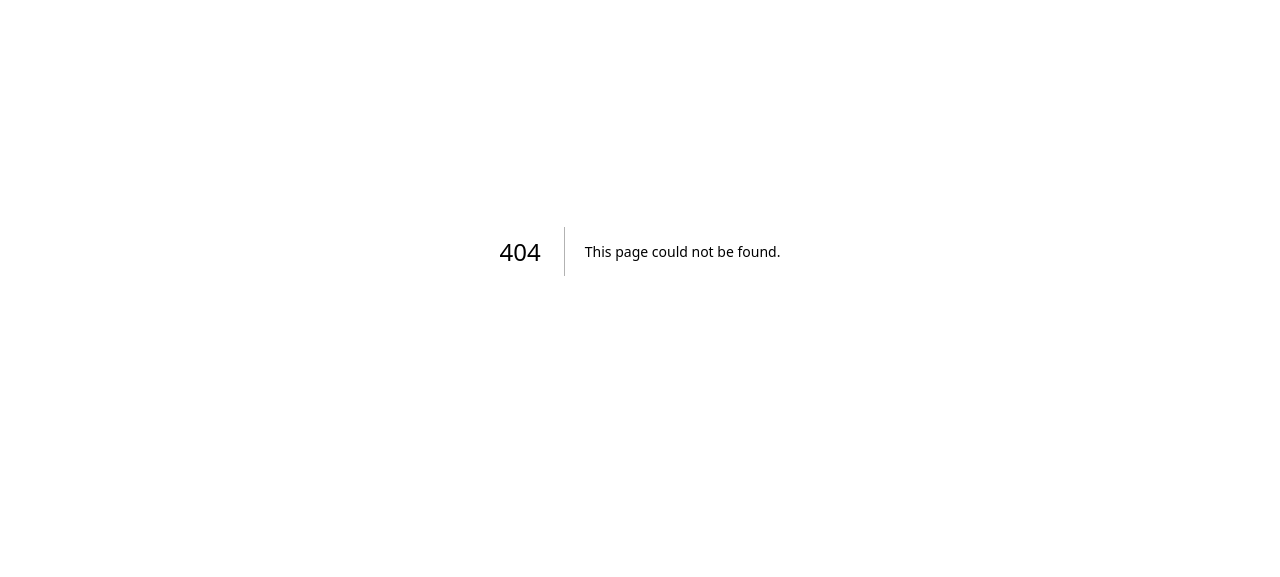
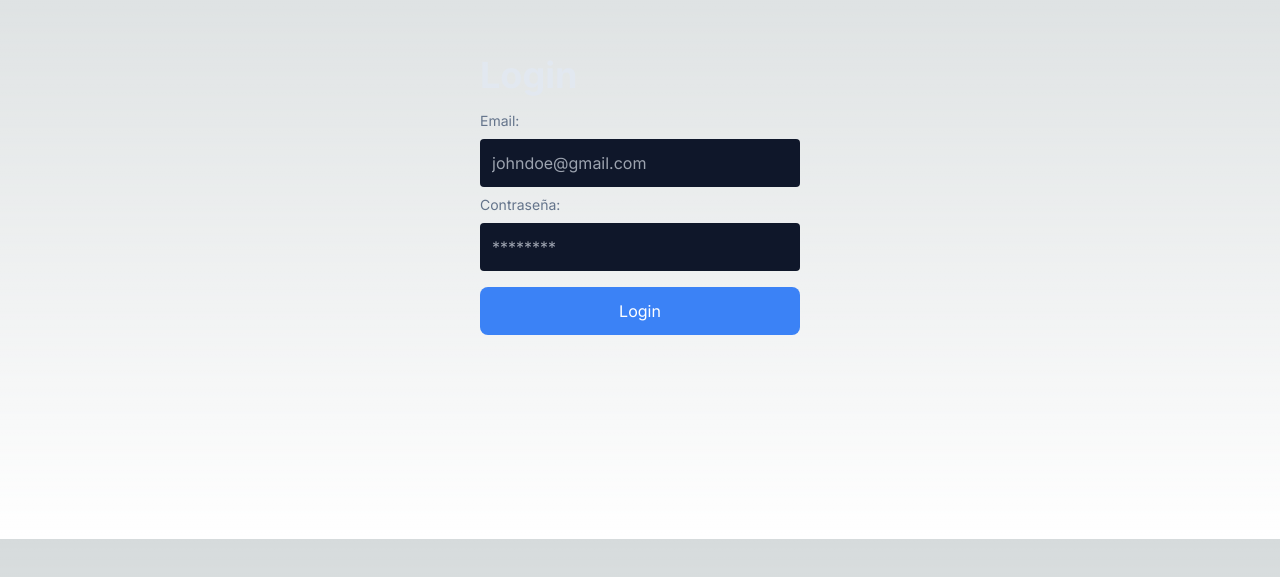
Before and after one commit to DevAngelSanchez/RGManagment360-front, a Next.js app: page /auth/login in a window 1280 px wide. Before the commit this address had no page. Shown: the part 149-726 px from the top of the page. Built offline with nearby package versions, Linux system fonts and the light colour scheme.

Commit message:
Implementado nextauth para inicio de sesion y mantener la sesion

```diff
--- /dev/null
+++ b/app/api/auth/[...nextauth]/route.ts
@@ -0,0 +1,2 @@
+import { handlers } from "@/auth" // Referring to the auth.ts we just created
+export const { GET, POST } = handlers
--- /dev/null
+++ b/app/auth/login/page.tsx
@@ -0,0 +1,87 @@
+"use client"
+import { useForm } from "react-hook-form";
+import { signIn } from "next-auth/react";
+import { useRouter } from "next/navigation";
+import { useState } from "react";
+
+function LoginPage() {
+
+  const { register, handleSubmit, formState: { errors } } = useForm();
+  const [error, setError] = useState('');
+  const router = useRouter();
+
+  const onSubmit = handleSubmit(async data => {
+    const res = await signIn("credentials", {
+      email: data.email,
+      password: data.password,
+      redirect: false
+    });
+
+    if (res?.error) {
+      setError(res?.error)
+    } else {
+      router.push('/dashboard');
+    }
+  })
+
+  return (
+    <div className="h-[calc(100vh-7rem)] flex justify-center items-center">
+      <form onSubmit={onSubmit} className="w-1/4">
+
+        {error && (
+          <p className="bg-red-500 text-lg">{error}</p>
+        )}
+
+        <h1 className="text-slate-200 font-bold text-4xl mb-4">Login</h1>
+
+        <label htmlFor="email" className="text-slate-500 mb-2 block text-sm">
+          Email:
+        </label>
+        <input
+          type="email"
+          {...register("email", {
+            required: {
+              value: true,
+              message: "Este campo es requerido",
+            },
+          })}
+          className="p-3 rounded block mb-2 bg-slate-900 text-slate-300 w-full"
+          placeholder="johndoe@gmail.com"
+        />
+
+        {errors.email && (
+          <span className="text-red-500 text-xs">
+            {errors.email.message?.toString()}
+          </span>
+        )}
+
+        <label htmlFor="password" className="text-slate-500 mb-2 block text-sm">
+          Contraseña:
+        </label>
+        <input
+          type="password"
+          {...register("password", {
+            required: {
+              value: true,
+              message: "Este campo es requerido",
+            },
+          })}
+          className="p-3 rounded block mb-2 bg-slate-900 text-slate-300 w-full"
+          placeholder="********"
+        />
+
+        {errors.password && (
+          <span className="text-red-500 text-xs">
+            {errors.password.message?.toString()}
+          </span>
+        )}
+
+        <button className="w-full bg-blue-500 text-white p-3 rounded-lg mt-2">
+          Login
+        </button>
+      </form>
+    </div>
+  )
+}
+
+export default LoginPage;
--- /dev/null
+++ b/app/dashboard/page.tsx
@@ -0,0 +1,9 @@
+function Dashboard() {
+  return (
+    <section className="h-[calc(100vh-7rem)] flex justify-center items-center">
+      <h1 className="text-4xl">Dashboard</h1>
+    </section>
+  )
+}
+
+export default Dashboard;
--- /dev/null
+++ b/auth.ts
@@ -0,0 +1,59 @@
+import NextAuth from "next-auth"
+import Credentials from "next-auth/providers/credentials"
+// Your own logic for dealing with plaintext password strings; be careful!
+
+const apiUrl = process.env.API_URL || "http://localhost:3001/";
+
+export const { handlers, signIn, signOut, auth } = NextAuth({
+  providers: [
+    Credentials({
+      // You can specify which fields should be submitted, by adding keys to the `credentials` object.
+      // e.g. domain, username, password, 2FA token, etc.
+      credentials: {
+        email: {
+          label: 'Email',
+          type: 'email',
+          placeholder: 'johndoe@gmail.com'
+        },
+        password: {
+          label: 'Contraseña',
+          type: 'password',
+          placeholder: '********'
+        },
+      },
+      authorize: async (credentials) => {
+
+        if (!credentials) {
+          return null;
+        }
+
+        const res = await fetch(`${process.env.API_URL}auth/login`, {
+          method: 'POST',
+          headers: { 'Content-Type': 'application/json' },
+          body: JSON.stringify({
+            email: credentials.email,
+            password: credentials.password
+          })
+        });
+
+        console.log(res);
+
+        if (!res.ok) {
+          console.error('Hubo un error en la consulta');
+          return null;
+        }
+
+        const user = await res.json();
+
+        console.log(user)
+
+        // Si la API devuelve un objeto de usuario válido, devuélvelo
+        if (user) {
+          return user;
+        } else {
+          return null;
+        }
+      },
+    }),
+  ],
+})
--- /dev/null
+++ b/middleware.ts
@@ -0,0 +1 @@
+export { auth as middleware } from "@/auth"
```
Also changed, not shown: package.json (+13 -11 lines), app/auth/register/page.tsx (added), 2 other files (tests, documents, lock files or other folders).
